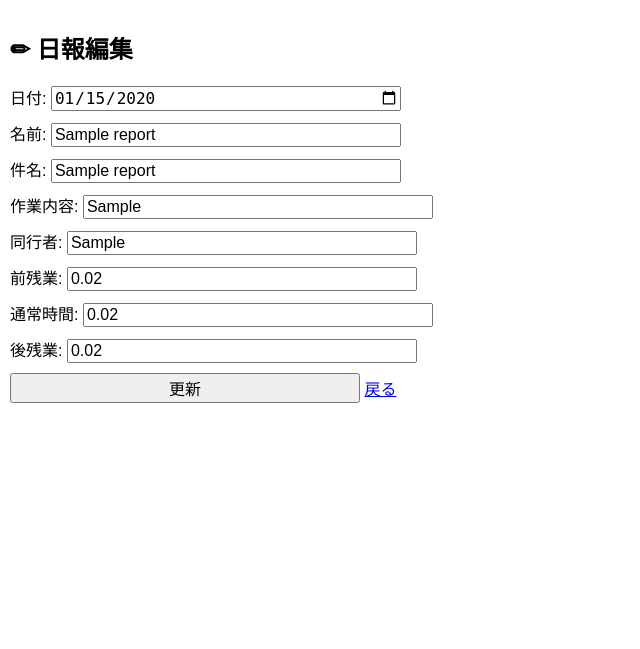
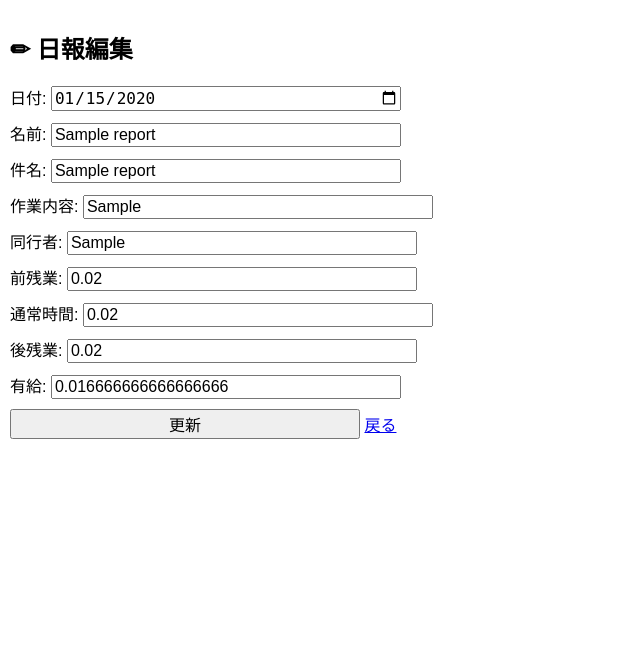
Before and after one commit to 3216311ktt/daily_report_app, a Flask app: page /edit/1 in a window 1280 px wide. Shown: the top 649 px of the page, without its empty margins (0-640 px from the left). Run offline with Flask 3, Linux system fonts and the light colour scheme; tables that the repository leaves empty hold one stand-in row (values such as "Sample post").

Commit message:
日報編集機能の改善: 有給時間の入力欄を追加し、残業時間の入力ステップを0.5に変更

```diff
--- a/app.py
+++ b/app.py
@@ -268,6 +268,7 @@ def edit_report(id):
         report.partner = request.form['partner']
         report.overtime_before = int(float(request.form['overtime_before']) * 60)
         report.overtime_after = int(float(request.form['overtime_after']) *60)
+        report.paid_leave_minutes = int(float(request.form['paid_leave_minutes'] or 0) * 60)
 
         if report.is_holiday_work:
             # 休日出勤の場合
--- a/static/report_chart_style.css
+++ b/static/report_chart_style.css
@@ -11,6 +11,7 @@
       border: 1px solid #ccc;
       padding: 4px;
       margin-top: 5px;
+      max-width: 625px;
     }
 
     .timeline {
--- a/templates/edit_report.html
+++ b/templates/edit_report.html
@@ -26,9 +26,10 @@
         件名: <input type="text" name="title" value="{{ report.title }}"><br>
         作業内容: <input type="text" name="task" value="{{ report.task }}"><br>
         同行者: <input type="text" name="partner" value="{{ report.partner }}"><br>
-        前残業: <input type="number" step="0.1" name="overtime_before" value="{{ (report.overtime_before / 60) | round(2) }}"><br>
-        通常時間: <input type="number" step="0.1" name="work_minutes" value="{{ (report.work_minutes / 60) | round(2) }}"><br>
-        後残業: <input type="number" step="0.1" name="overtime_after" value="{{ (report.overtime_after / 60) | round(2) }}"><br>
+        前残業: <input type="number" step="0.5" name="overtime_before" value="{{ (report.overtime_before / 60) | round(2) }}"><br>
+        通常時間: <input type="number" step="0.5" name="work_minutes" value="{{ (report.work_minutes / 60) | round(2) }}"><br>
+        後残業: <input type="number" step="0.5" name="overtime_after" value="{{ (report.overtime_after / 60) | round(2) }}"><br>
+        有給: <input type="number" step="0.5" name="paid_leave_minutes" value="{{ (report.paid_leave_minutes / 60) }}"><br>
         <button type="submit">更新</button>
         <a href="{{ url_for('view_reports') }}">戻る</a>
     </form>
--- a/templates/view_reports.html
+++ b/templates/view_reports.html
@@ -42,8 +42,9 @@
                 <th>作業内容</th>
                 <th>同行者</th>
                 <th>前残業</th>
-                <th>通常</th>
+                <th>作業時間</th>
                 <th>後残業</th>
+                <th>有給</th>
                 <th>合計</th>
                 <th>操作</th>
             </tr>
@@ -72,6 +73,9 @@
                 <!-- 後残業 -->
                 <td>{{ (r.overtime_after or 0) / 60 | round(2) }}時間</td>
 
+                <!-- 有給 -->
+                <td>{{ (r.paid_leave_minutes or 0) / 60 | round(2) }}時間</td>
+
                 <!-- 合計時間 -->
                 <td>
                     {% if r.is_holiday_work %}
```
